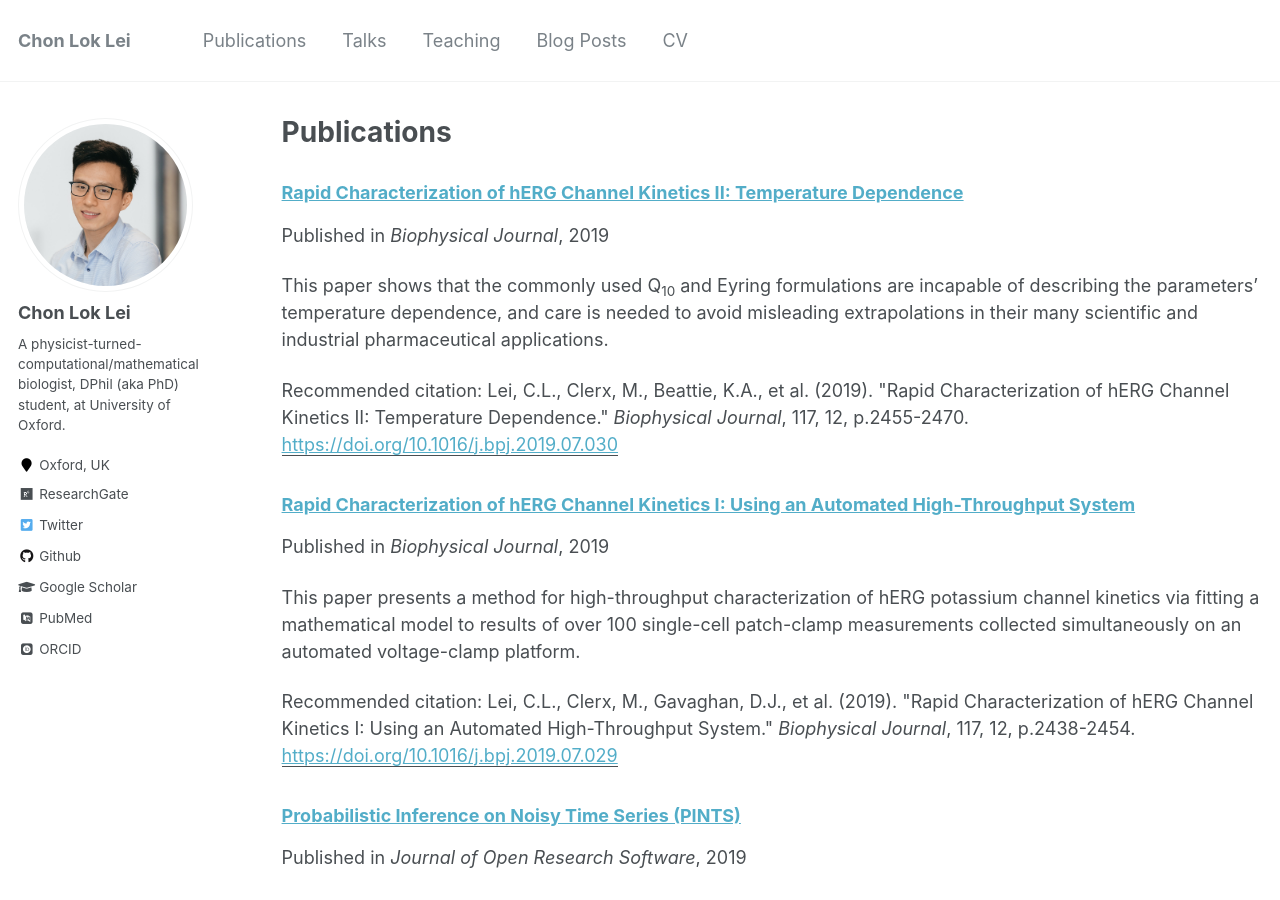
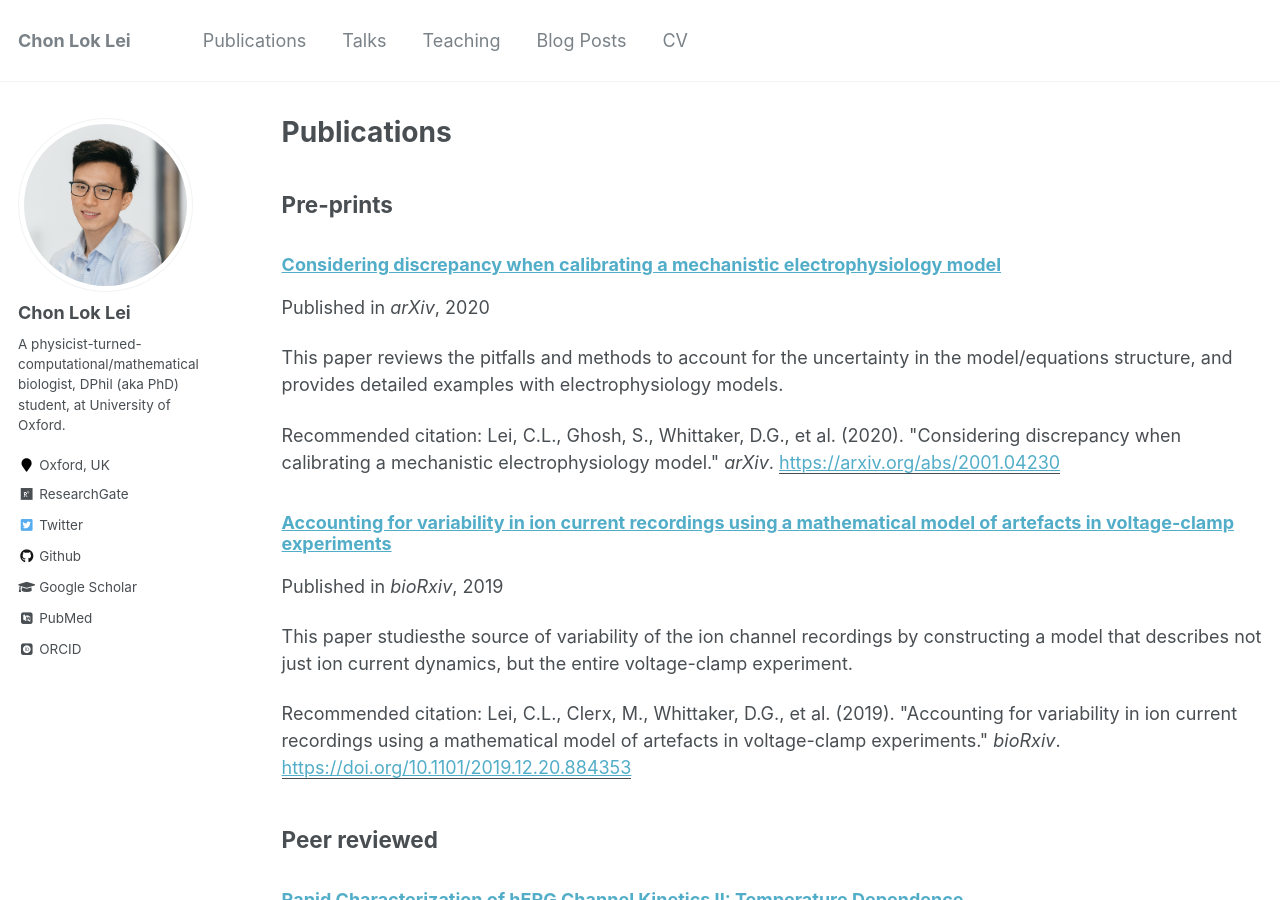
Before and after one commit to chonlei/chonlei.github.io, a Jekyll site: the page built from _pages/publications.md, in a window 1280 px wide and 900 px high. Built offline with Jekyll 4.4.1, drawn with Linux system fonts in a browser that asks for light colours; some web fonts are replaced.

Commit message:
Add preprints

```diff
--- a/_config.yml
+++ b/_config.yml
@@ -183,6 +183,9 @@ collections:
   publications:
     output: true
     permalink: /:collection/:path/
+  preprints:
+    output: true
+    permalink: /:collection/:path/
   talks:
     output: true
     permalink: /:collection/:path/
@@ -221,6 +224,15 @@ defaults:
   - scope:
       path: ""
       type: publications
+    values:
+      layout: single
+      author_profile: true
+      share: true
+      comments: true
+  # _preprints
+  - scope:
+      path: ""
+      type: preprints
     values:
       layout: single
       author_profile: true
--- a/_includes/archive-single.html
+++ b/_includes/archive-single.html
@@ -42,6 +42,8 @@
           <p> {{ post.type }}, <i>{{ post.venue }}</i>, {{ post.date | default: "1900-01-01" | date: "%Y" }} </p>
         {% elsif post.collection == 'publications' %}
           <p>Published in <i>{{ post.venue }}</i>, {{ post.date | default: "1900-01-01" | date: "%Y" }} </p>
+        {% elsif post.collection == 'preprints' %}
+          <p>Published in <i>{{ post.venue }}</i>, {{ post.date | default: "1900-01-01" | date: "%Y" }} </p>
         {% elsif post.date %}
          <p class="page__date"><strong><i class="fa fa-fw fa-calendar" aria-hidden="true"></i> {{ site.data.ui-text[site.locale].date_label | default: "Published:" }}</strong> <time datetime="{{ post.date | default: "1900-01-01" | date_to_xmlschema }}">{{ post.date | default: "1900-01-01" | date: "%B %d, %Y" }}</time></p>
         {% endif %}
--- a/_pages/publications.md
+++ b/_pages/publications.md
@@ -11,6 +11,14 @@ author_profile: true
 
 {% include base_path %}
 
+## Pre-prints
+
+{% for post in site.preprints reversed %}
+  {% include archive-single.html %}
+{% endfor %}
+
+## Peer reviewed
+
 {% for post in site.publications reversed %}
   {% include archive-single.html %}
 {% endfor %}
--- /dev/null
+++ b/_preprints/2019-12-22-paper-Lei2019c.md
@@ -0,0 +1,22 @@
+---
+title: "Accounting for variability in ion current recordings using a mathematical model of artefacts in voltage-clamp experiments"
+collection: preprints
+permalink: /preprint/Lei2019c
+excerpt: 'This paper studiesthe source of variability of the ion channel recordings by constructing a model that describes not just ion current dynamics, but the entire voltage-clamp experiment.'
+date: 2019-12-22
+venue: 'bioRxiv'
+paperurl: 'https://doi.org/10.1101/2019.12.20.884353'
+citation: 'Lei, C.L., Clerx, M., Whittaker, D.G., et al. (2019). &quot;Accounting for variability in ion current recordings using a mathematical model of artefacts in voltage-clamp experiments.&quot; <i>bioRxiv</i>.'
+---
+Mathematical models of ion channels, which constitute indispensable components of action potential models, are commonly constructed by fitting to whole-cell patch-clamp data.
+In a previous study we fitted cell-specific models to hERG1a (Kv11.1) recordings simultaneously measured using an automated high-throughput system, and studied cell-cell variability by inspecting the resulting model parameters.
+However, the origin of the observed variability was not identified.
+Here we study the source of variability by constructing a model that describes not just ion current dynamics, but the entire voltage-clamp experiment.
+The experimental artefact components of the model include: series resistance, membrane and pipette capacitance, voltage offsets, imperfect compensations made by the amplifier for these phenomena, and leak current.
+In this model, variability in the observations can be explained by either cell properties, measurement artefacts, or both.
+Remarkably, assuming variability arises exclusively from measurement artefacts, it is possible to explain a larger amount of the observed variability than when assuming cell-specific ion current kinetics.
+This assumption also leads to a smaller number of model parameters.
+This result suggests that most of the observed variability in patch-clamp data measured under the same conditions is caused by experimental artefacts, and hence can be compensated for in post-processing by using our model for the patch-clamp experiment.
+This study has implications for the question of the extent to which cell-cell variability in ion channel kinetics exists, and opens up routes for better correction of artefacts in patch-clamp data.
+
+[Download paper here](http://chonlei.github.io/files/Lei2019c.pdf). Or [view here](https://doi.org/10.1101/2019.12.20.884353).
--- /dev/null
+++ b/_preprints/2020-01-13-paper-Lei2020a.md
@@ -0,0 +1,19 @@
+---
+title: "Considering discrepancy when calibrating a mechanistic electrophysiology model"
+collection: preprints
+permalink: /preprint/Lei2020a
+excerpt: 'This paper reviews the pitfalls and methods to account for the uncertainty in the model/equations structure, and provides detailed examples with electrophysiology models.'
+date: 2020-01-13
+venue: 'arXiv'
+paperurl: 'https://arxiv.org/abs/2001.04230'
+citation: 'Lei, C.L., Ghosh, S., Whittaker, D.G., et al. (2020). &quot;Considering discrepancy when calibrating a mechanistic electrophysiology model.&quot; <i>arXiv</i>.'
+---
+Uncertainty quantification (UQ) is a vital step in using mathematical models and simulations to take decisions.
+The field of cardiac simulation has begun to explore and adopt UQ methods to characterise uncertainty in model inputs and how that propagates through to outputs or predictions.
+In this perspective piece we draw attention to an important and under-addressed source of uncertainty in our predictions --- that of uncertainty in the model structure or the equations themselves.
+The difference between imperfect models and reality is termed model discrepancy, and we are often uncertain as to the size and consequences of this discrepancy.
+Here we provide two examples of the consequences of discrepancy when calibrating models at the ion channel and action potential scales.
+Furthermore, we attempt to account for this discrepancy when calibrating and validating an ion channel model using different methods, based on modelling the discrepancy using Gaussian processes (GPs) and autoregressive-moving-average (ARMA) models, then highlight the advantages and shortcomings of each approach.
+Finally, suggestions and lines of enquiry for future work are provided.
+
+[Download paper here](http://chonlei.github.io/files/Lei2020a.pdf). Or [view here](https://arxiv.org/abs/2001.04230).
```
Also changed, not shown: _pages/cv.md (+5 -0 lines), 2 other files.
